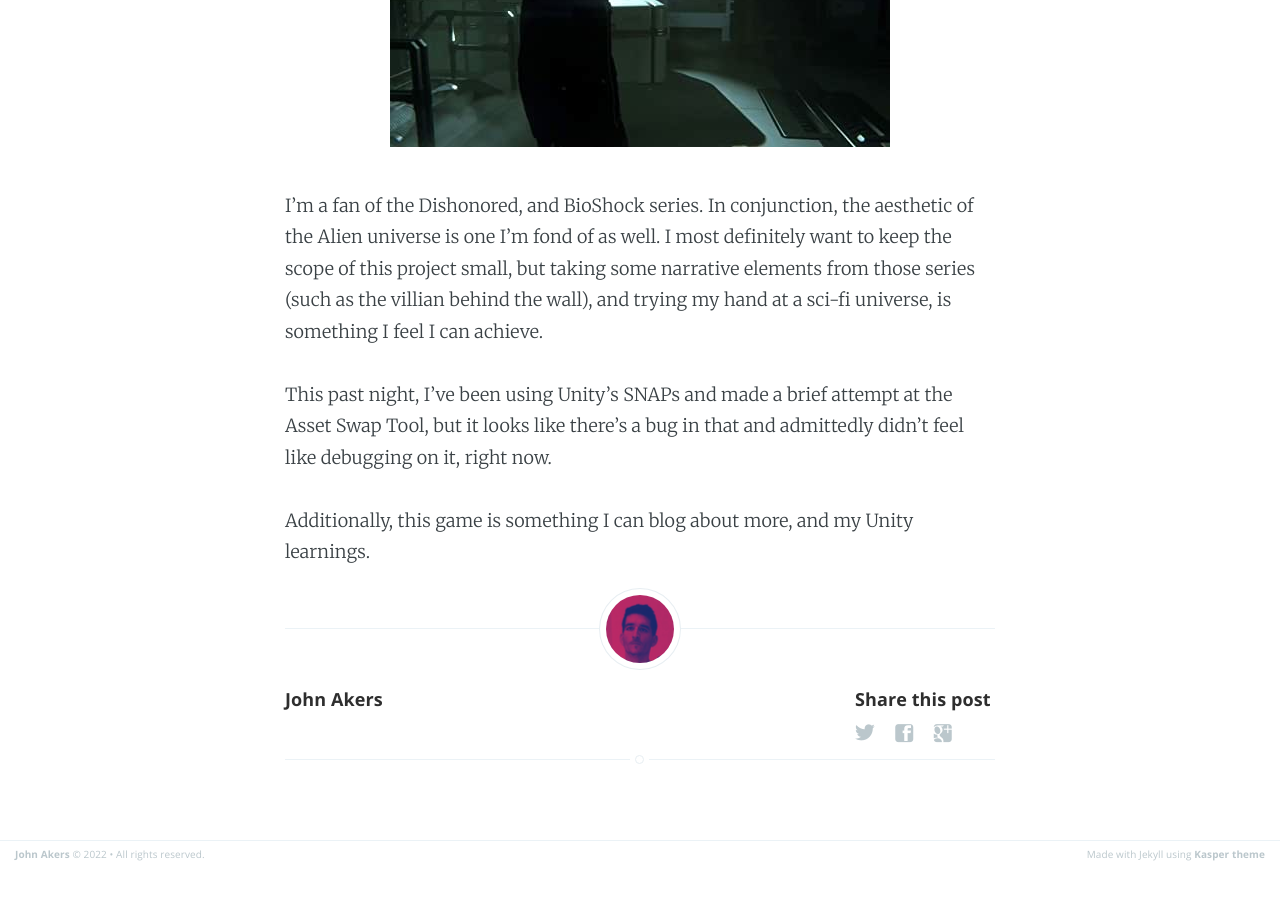
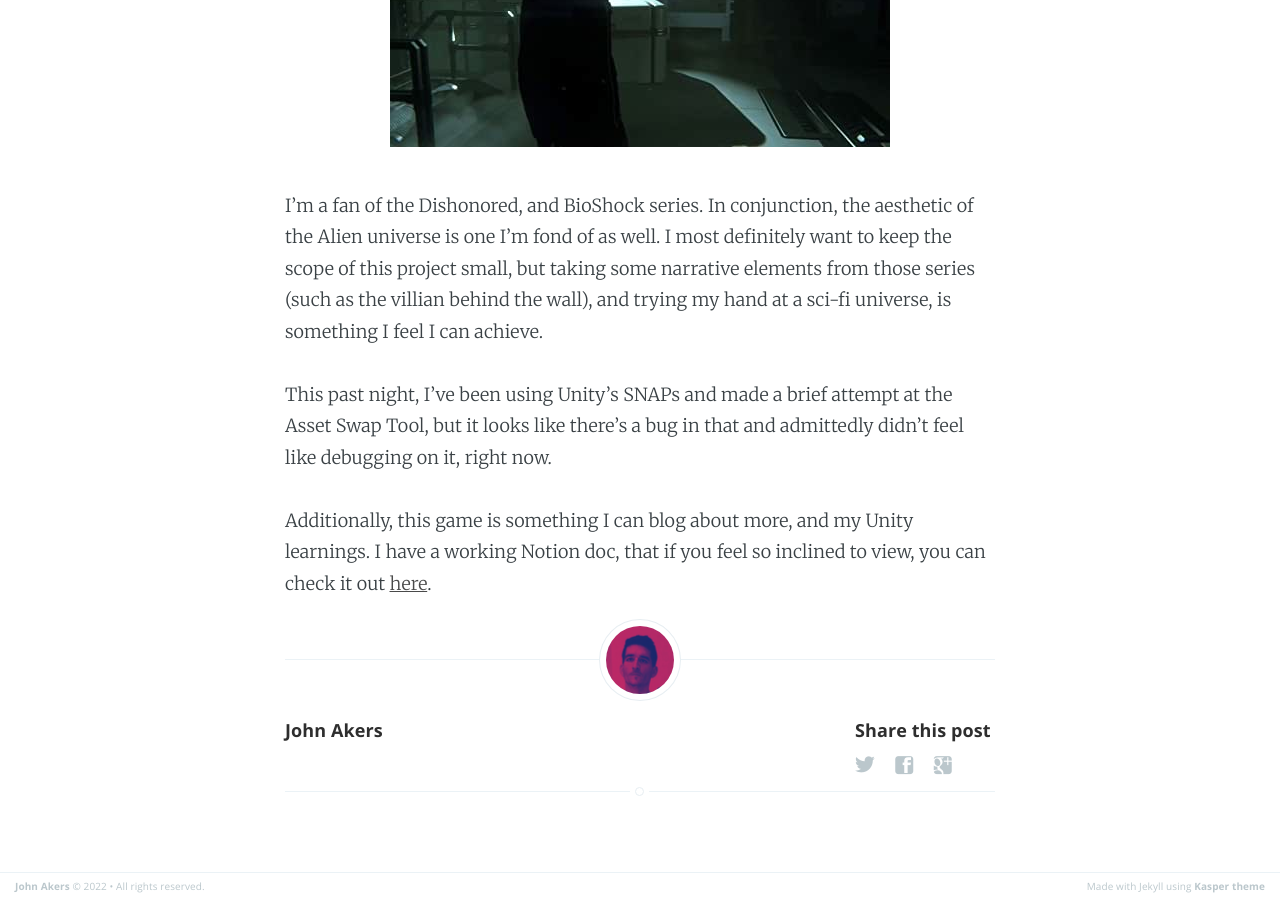
Before and after one commit to johnakers/praxis, a Jekyll site: the page built from _posts/2022-04-03-bereft.markdown, in a window 1280 px wide and 900 px high, scrolled down 814 px. Built offline with Jekyll 4.4.1, drawn with Linux system fonts in a browser that asks for light colours; before the commit the page ends 1683 px from its top, so only the background shows below that.

Commit message:
Add Notion

```diff
--- a/_posts/2022-04-03-bereft.markdown
+++ b/_posts/2022-04-03-bereft.markdown
@@ -27,4 +27,5 @@ a sci-fi universe, is something I feel I can achieve.
 This past night, I've been using Unity's SNAPs and made a brief attempt at the Asset Swap Tool, but it
 looks like there's a bug in that and admittedly didn't feel like debugging on it, right now.
 
-Additionally, this game is something I can blog about more, and my Unity learnings.
+Additionally, this game is something I can blog about more, and my Unity learnings. I have a working
+Notion doc, that if you feel so inclined to view, you can check it out [here](https://johnakers.notion.site/Bereft-9f567656c9a94ef49b012984a2eceb00).
```
